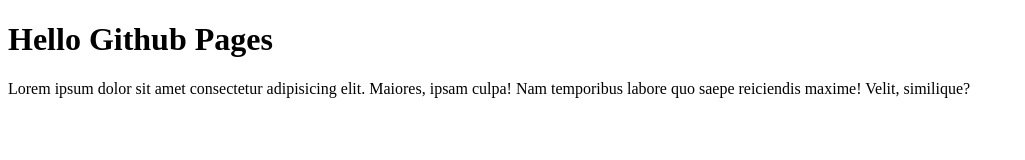
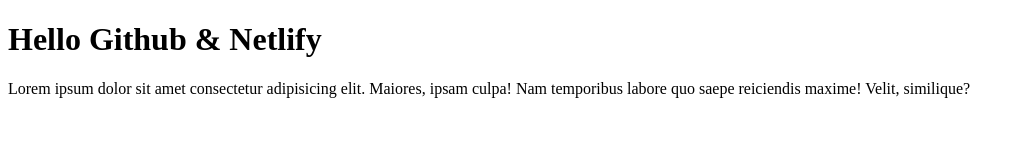
Before and after one commit to game301/github-netlify-deploy-test, a plain HTML site: page index.html in a window 1280 px wide. Shown: the whole page, without its empty margins (0-1025 px from the left). Drawn offline with Linux system fonts and the light colour scheme.

Commit message:
Add files via upload

```diff
--- a/index.html
+++ b/index.html
@@ -11,7 +11,7 @@
     </head>
     <body>
         <main>
-            <h1>Hello Github Pages</h1>
+            <h1>Hello Github & Netlify</h1>
             <p>
                 Lorem ipsum dolor sit amet consectetur adipisicing elit.
                 Maiores, ipsam culpa! Nam temporibus labore quo saepe reiciendis
```
